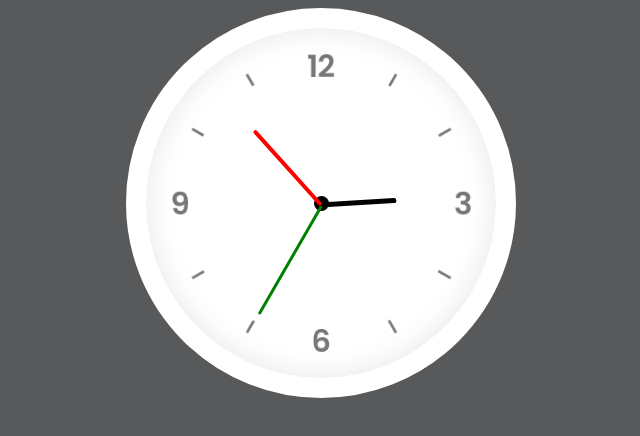
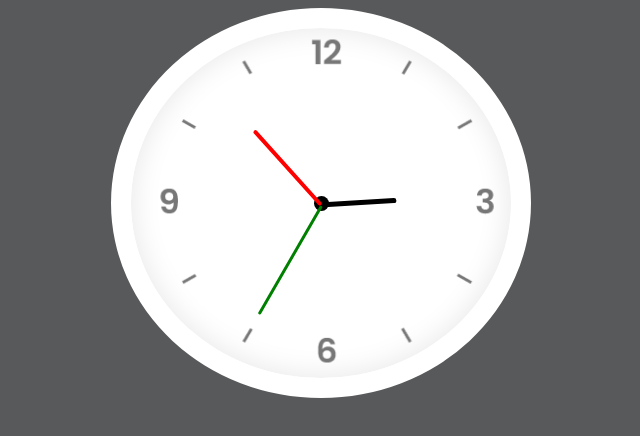
Before and after one commit to DhyeyKakadiya/Analog-Watch, a plain HTML site: page index.html in a window 1280 px wide. Shown: the whole page, without its empty margins (319-959 px from the left). Drawn offline with Linux system fonts and the light colour scheme.

Commit message:
Add files via upload

```diff
--- a/index.html
+++ b/index.html
@@ -10,9 +10,12 @@
 </head>
 <body>
     <div class="clockcontainer">
-        <div class="animate" id="hour"></div>
-        <div class="animate" id="min"></div>
-        <div class="animate" id="sec"></div>
+        <div class="img">
+            <img src="clock.png" />
+        </div>
+        <div id="hour"></div>
+        <div id="min"></div>
+        <div id="sec"></div>
     </div>
 </body>
 </html>
--- a/style.css
+++ b/style.css
@@ -6,16 +6,23 @@ body{
 .clockcontainer{
     position: relative;
     height: 350px;
-    width: 350px;
     margin: auto;
     display: flex;
     justify-content: center;
     align-items: center;
     border: 20px solid white;
-    background: white url(clock.png);
+    background: white;
     border-radius: 50%;
     background-size: cover;
     box-shadow: inset 0 0 30px rgba(0,0,0,.1)
+}
+
+.clockcontainer img{
+    width: 103%;
+    height: 380px;
+    position: relative;
+    justify-content: center;
+    align-items: center;
 }
 
 .clockcontainer::before{
```
